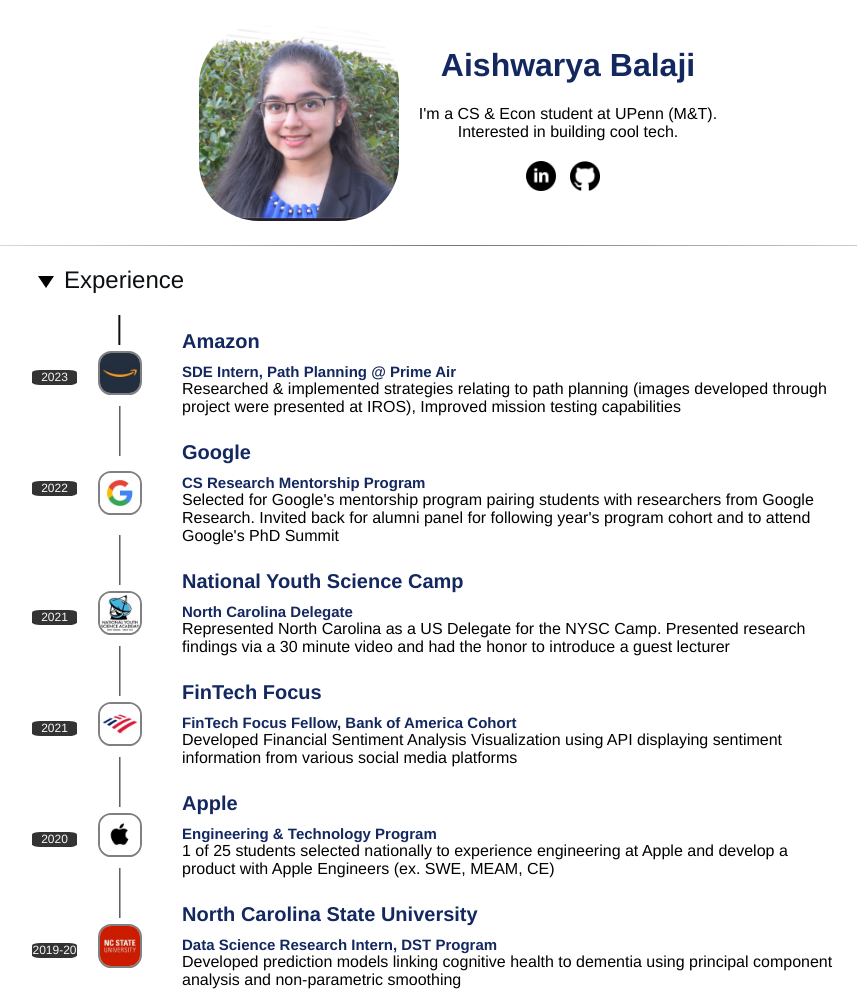
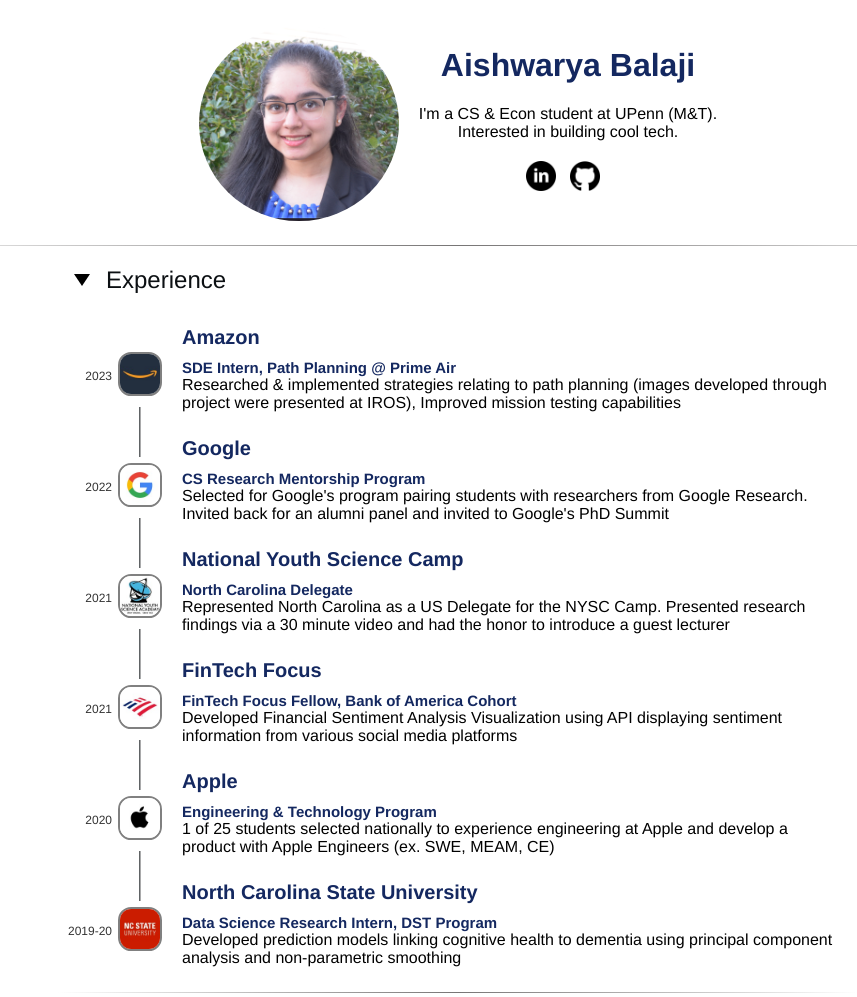
Before and after one commit to aishbsk/aishbsk.github.io, a plain HTML site: page index.html in a window 1280 px wide. Shown: the top 997 px of the page, without its empty margins (182-1039 px from the left). Drawn offline with Linux system fonts and the light colour scheme.

Commit message:
Resizable

```diff
--- a/components/style.css
+++ b/components/style.css
@@ -80,7 +80,7 @@ footer hr {
 }
 
 #dpic img {
-  border-radius: 30%;
+  border-radius: 100%;
   max-width: 200px;
   height: auto;
 }
@@ -286,52 +286,32 @@ hr {
 .experience {
   position: relative;
   padding: 20px;
-  margin-left: 30px;
   background-color: #fff;
   border-radius: 5px;
   z-index: 1;
 }
 
-.logo {
-  width: 70px;
-  height: 70px;
-  border-radius: 50%;
-  margin-right: 20px;
-}
-
 .experiences timebox {
+  display: block; /* or inline-block, depending on your layout needs */
   position: absolute;
   width: 45px;
   height: 15px;
   border-radius: 18%;
-  background-color: #333;
-  margin-top: 40px;
-  margin-left: -150px;
-  color: #f8f8f8;
+  margin-top: 43px;
+  margin-left: -115px;
+  color: #333;
   font-size: 12px;
-  text-align: center;
-  resize: both;
+  text-align: right;
 }
 
-.experiences short-line {
-  position: absolute;
-  width: 1.3px;
-  height: 30px;
-  background-color: #0c1013;
-  margin-top: -15px;
-  margin-left: 21.22px;
-  transform: translateX(-50%);
-  z-index: 0;
-  resize: both;
-}
 
 .experiences time-line {
   position: absolute;
   width: 1.3px;
   height: 50px;
   background-color: #0c1013;
-  margin-top: -35px;
-  margin-left: -62px;
+  margin-top: -30px;
+  margin-left: -42px;
   transform: translateX(-50%);
   z-index: 0;
   resize: both;
@@ -356,7 +336,8 @@ hr {
   width: 40px;
   height: 40px;
   border: 2px solid #808080;
-  margin-right: 20px;
+  margin-left: 20px;
+  margin-top: 10px;
   border-radius: 30%;
 }
 
@@ -384,7 +365,8 @@ hr {
 
 .ctitle {
   font-size: 24px;
-  margin-bottom: 20px;
+  margin-bottom: 2%;
+  margin-left: 2%;
 }
 
 .project {
@@ -393,7 +375,7 @@ hr {
 
 .pico {
   flex: 1;
-  margin-right: 20px;
+  /* margin-right: 20px; */
 }
 
 .pico img {
@@ -428,9 +410,8 @@ hr {
   border-left: 8px solid transparent;
   border-right: 8px solid transparent;
   border-bottom: 12px solid black;
-  margin-right: 10px;
-  margin-top: 10px;
-  margin-left: -20px;
+  margin-top: 1%;
+  margin-left: 2%;
   transition: transform 0.3s;
   transform: rotate(180deg);
 }
--- a/index.html
+++ b/index.html
@@ -39,7 +39,6 @@
     </div>
     <div class="content">
       <ul>
-        <short-line></short-line>
         <li>
           <a href="https://www.aboutamazon.com/news/tag/prime-air">
             <img src="./assets/images/amazon_logo.jpeg" alt="Amazon's logo">
@@ -62,8 +61,8 @@
             <timebox>2022</timebox>
             <h2>Google</h2>
             <h4>CS Research Mentorship Program</h4>
-            <p>Selected for Google's mentorship program pairing students with researchers from Google Research. Invited back for
-              alumni panel for following year's program cohort and to attend Google's PhD Summit</p>
+            <p>Selected for Google's program pairing students with researchers from Google Research. Invited back for
+              an alumni panel and invited to Google's PhD Summit</p>
           </div>
         </li>
         <li>
```
